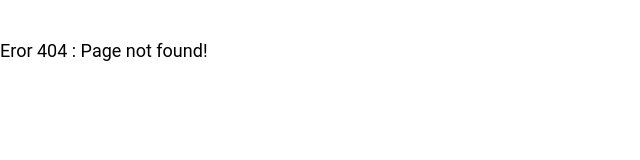
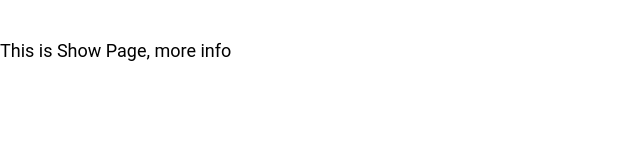
Before and after one commit to AMihneaa/Box-Office, a React (Create React App) app: page /show/1 in a window 1280 px wide. Before the commit this address had no page. Shown: the top 160 px of the page, without its empty margins (0-640 px from the left). Built offline with nearby package versions, Linux system fonts and the light colour scheme; no server answers; the HTML template or start-up script is replaced by a standard one.

Commit message:
Am creat pagina Show pentru atunci cand apesi pe read more pe un serial dupa ce-l cauti

```diff
--- a/src/App.jsx
+++ b/src/App.jsx
@@ -6,6 +6,7 @@ import { Switch, Route } from 'react-router-dom';
 //Import Pages Component
 import Home from './Pages/Home';
 import Starred from './Pages/Starred';
+import Show from './Pages/Show';
 
 function App() {
   return (
@@ -19,6 +20,10 @@ function App() {
           <Starred />
         </Route>
 
+        <Route exact={true} path={`/show/:id`}>
+          <Show />
+        </Route>
+
         <Route>
           <div>Eror 404 : Page not found!</div>
         </Route>
--- a/src/Pages/Home.jsx
+++ b/src/Pages/Home.jsx
@@ -40,7 +40,7 @@ const Home = () => {
       return results[0].show ? (
         <ShowGrid data={results} />
       ) : (
-        <ActorGrid data={result} />
+        <ActorGrid data={results} />
       );
     }
 
--- /dev/null
+++ b/src/Pages/Show.jsx
@@ -0,0 +1,23 @@
+import React, { useEffect, useState } from 'react';
+import { useParams } from 'react-router-dom';
+
+//IMPORT Functions
+import { apiGet } from '../misc/config';
+
+const Show = () => {
+  const { id } = useParams();
+
+  const [show, SetShow] = useState(null);
+
+  useEffect(() => {
+    apiGet(`/shows/${id}?embed[]=seasons&embed[]=cast`).then(results => {
+      SetShow(results);
+    });
+  }, [id]);
+
+  console.log(show);
+
+  return <div>This is Show Page, more info</div>;
+};
+
+export default Show;
```
